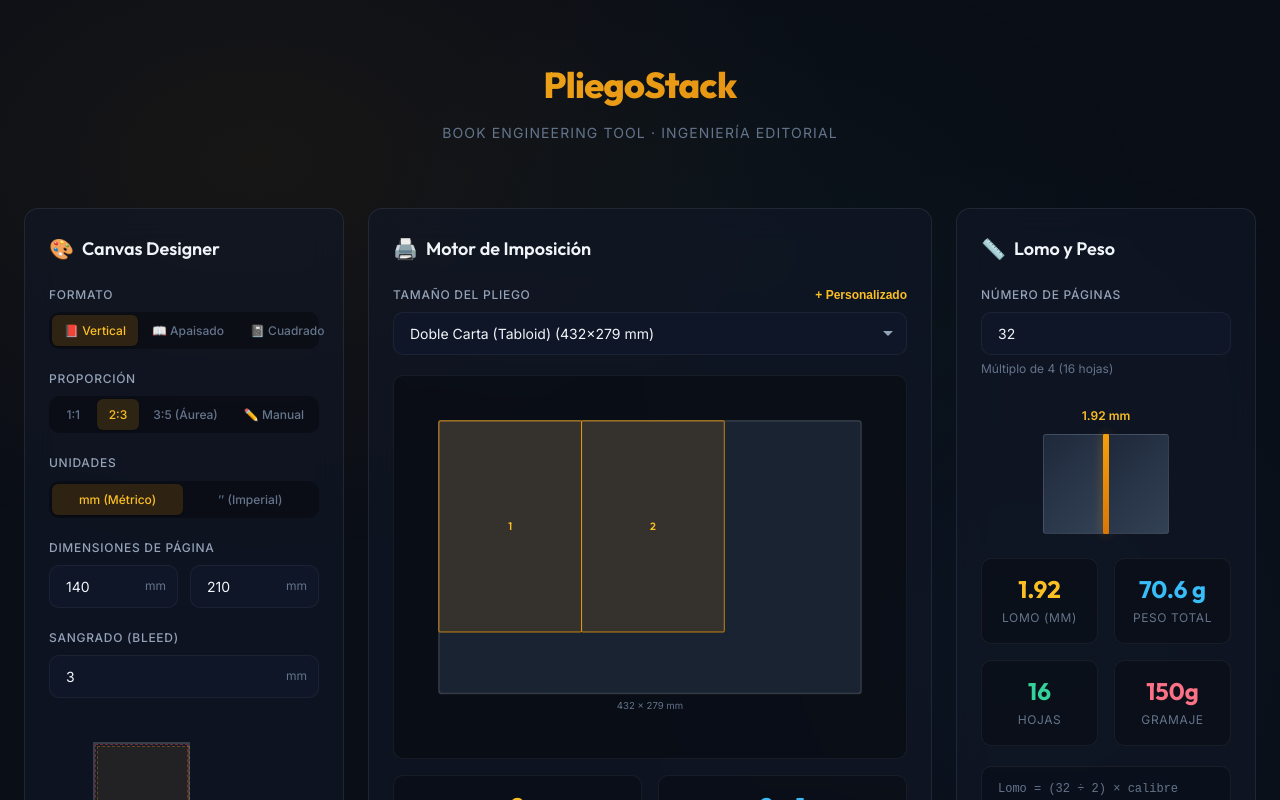
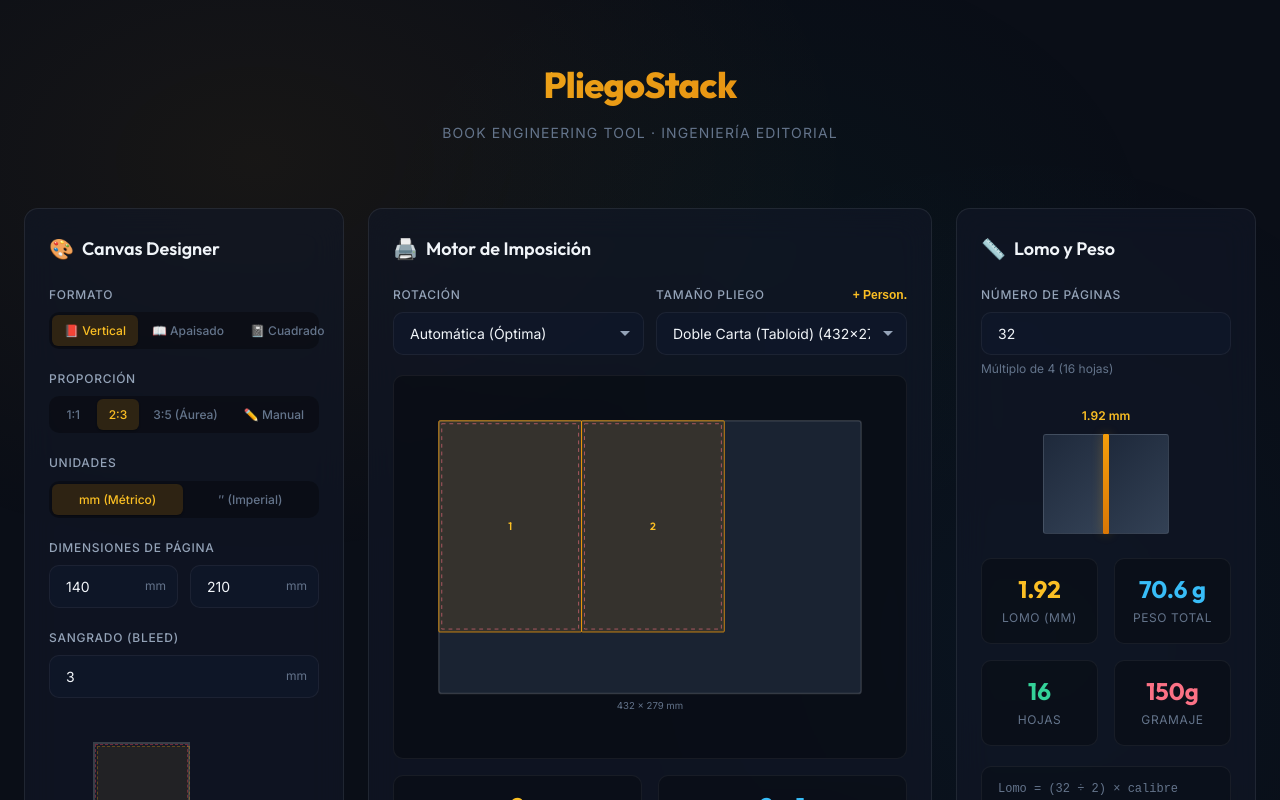
Before and after one commit to caravenas/book-engineering-tool, a React (Vite) app: page / in a window 1280 px wide. Shown: the top 800 px of the page. Built offline with nearby package versions, Linux system fonts and the light colour scheme.

Commit message:
added new features

```diff
--- a/src/components/ImpositionVisualizer.tsx
+++ b/src/components/ImpositionVisualizer.tsx
@@ -7,9 +7,12 @@ export function ImpositionVisualizer() {
     impositionResult,
     sheetSizeId,
     customSheetSizes,
+    pageOrientation,
+    bleed_mm,
     setSheetSize,
     addCustomSheetSize,
-    removeCustomSheetSize
+    removeCustomSheetSize,
+    setPageOrientation
   } = useBookStore();
 
   const [showCustomForm, setShowCustomForm] = useState(false);
@@ -71,14 +74,30 @@ export function ImpositionVisualizer() {
         />
 
         {/* Pages placed on sheet */}
-        {impositionResult.placements.map((p, i) => (
+        {impositionResult.placements.map((p, i) => {
+          // Inner rect for the safe zone (page minus bleed)
+          const safeX = p.x + bleed_mm;
+          const safeY = p.y + bleed_mm;
+          const safeW = p.width - bleed_mm * 2;
+          const safeH = p.height - bleed_mm * 2;
+
+          return (
             <g key={i}>
+              {/* Full page including bleed */}
               <rect
                 className="page-rect"
                 x={svgPadding + p.x * scale}
                 y={svgPadding + p.y * scale}
                 width={p.width * scale}
                 height={p.height * scale}
+              />
+              {/* Safe zone (no bleed) */}
+              <rect
+                className="safe-zone"
+                x={svgPadding + safeX * scale}
+                y={svgPadding + safeY * scale}
+                width={safeW * scale}
+                height={safeH * scale}
               />
               <text
                 className="page-number"
@@ -88,7 +107,8 @@ export function ImpositionVisualizer() {
                 {i + 1}
               </text>
             </g>
-        ))}
+          );
+        })}
 
         {/* Sheet dimensions label */}
         <text
@@ -126,9 +146,23 @@ export function ImpositionVisualizer() {
       </h2>
 
       {/* Sheet size selector */}
+      <div className="input-row">
+        <div className="form-group">
+          <label className="form-label">Rotación</label>
+          <select
+            className="form-input"
+            value={pageOrientation}
+            onChange={e => setPageOrientation(e.target.value as 'auto' | 'normal' | 'rotated')}
+          >
+            <option value="auto">Automática (Óptima)</option>
+            <option value="normal">Normal</option>
+            <option value="rotated">Rotada 90°</option>
+          </select>
+        </div>
+
         <div className="form-group">
           <label className="form-label" style={{ display: 'flex', justifyContent: 'space-between', alignItems: 'center' }}>
-          <span>Tamaño del pliego</span>
+            <span>Tamaño pliego</span>
             <button
               type="button"
               onClick={() => setShowCustomForm(!showCustomForm)}
@@ -137,7 +171,7 @@ export function ImpositionVisualizer() {
                 cursor: 'pointer', fontSize: 'var(--text-xs)', fontWeight: 600
               }}
             >
-            {showCustomForm ? 'Cancelar' : '+ Personalizado'}
+              {showCustomForm ? 'Cancelar' : '+ Person.'}
             </button>
           </label>
 
@@ -238,7 +272,26 @@ export function ImpositionVisualizer() {
             )}
           </div>
         )}
+      </div></div>
+
+      {/* Optimization Warning */}
+      {impositionResult && !impositionResult.optimal && impositionResult.pagesPerSide > 0 && (
+        <div style={{
+          background: 'rgba(244, 63, 94, 0.15)',
+          border: '1px solid rgba(244, 63, 94, 0.3)',
+          borderRadius: 'var(--radius-md)',
+          padding: 'var(--space-3)',
+          marginBottom: 'var(--space-4)',
+          display: 'flex',
+          gap: 'var(--space-2)',
+          alignItems: 'flex-start'
+        }}>
+          <span style={{ fontSize: '18px', lineHeight: 1 }}>⚠️</span>
+          <p style={{ margin: 0, fontSize: 'var(--text-xs)', color: 'var(--color-rose-400)' }}>
+            <strong>Disposición no óptima.</strong> Esta rotación genera más merma o ubica menos páginas que la orientación inversa.
+          </p>
         </div>
+      )}
 
       {/* SVG Diagram */}
       <div className="imposition-svg-container">
--- a/src/components/SubstrateSelector.tsx
+++ b/src/components/SubstrateSelector.tsx
@@ -1,4 +1,4 @@
-import { useState } from 'react';
+import { useState, useEffect } from 'react';
 import { useBookStore, getAllGrammageOptions } from '../store/useBookStore';
 import { SUBSTRATES } from '../data/substrates';
 
@@ -20,6 +20,26 @@ export function SubstrateSelector() {
   const currentSubstrate = SUBSTRATES.find(s => s.id === substrateId);
   const allOptions = getAllGrammageOptions(substrateId, customGrammages);
   const currentOption = allOptions.find(o => o.grammage === selectedGrammage);
+
+  // Auto-calculate caliper when grammage changes
+  useEffect(() => {
+    if (customG && currentSubstrate && currentSubstrate.options.length > 0) {
+      const gVal = parseInt(customG, 10);
+      if (!isNaN(gVal) && gVal > 0) {
+        // Find average ratio (caliper / grammage) for this substrate
+        const avgRatio = currentSubstrate.options.reduce(
+          (sum, opt) => sum + (opt.caliper / opt.grammage), 0
+        ) / currentSubstrate.options.length;
+
+        const estimatedCaliper = Math.round(gVal * avgRatio);
+        setCustomCaliper(estimatedCaliper.toString());
+      } else {
+        setCustomCaliper('');
+      }
+    } else if (!customG) {
+      setCustomCaliper('');
+    }
+  }, [customG, currentSubstrate]);
 
   const handleAddCustom = () => {
     const gVal = parseInt(customG, 10);
--- a/src/engine/imposition.ts
+++ b/src/engine/imposition.ts
@@ -78,13 +78,15 @@ function generatePlacements(
  * @param pageHeight_mm - Finished page height INCLUDING bleed on both sides
  * @param sheetWidth_mm - Press sheet width
  * @param sheetHeight_mm - Press sheet height
+ * @param orientation - 'auto' chooses best, 'normal' forces unrotated, 'rotated' forces 90°
  * @returns ImpositionResult with layout details and waste percentage
  */
 export function calculateImposition(
   pageWidth_mm: number,
   pageHeight_mm: number,
   sheetWidth_mm: number,
-  sheetHeight_mm: number
+  sheetHeight_mm: number,
+  orientation: 'auto' | 'normal' | 'rotated' = 'auto'
 ): ImpositionResult {
   // Validate inputs
   if (pageWidth_mm <= 0 || pageHeight_mm <= 0) {
@@ -98,46 +100,61 @@ export function calculateImposition(
   const normal = fitPages(pageWidth_mm, pageHeight_mm, sheetWidth_mm, sheetHeight_mm, false);
   const rotated = fitPages(pageWidth_mm, pageHeight_mm, sheetWidth_mm, sheetHeight_mm, true);
 
-  // Choose the orientation that fits more pages
-  const best = rotated.total > normal.total ? rotated : normal;
+  // The true optimum is whichever fits the most pages
+  const optimum = rotated.total > normal.total ? rotated : normal;
 
-  // If no pages fit at all
-  if (best.total === 0) {
+  // Apply user restriction
+  let selected;
+  if (orientation === 'normal') {
+    selected = normal;
+  } else if (orientation === 'rotated') {
+    selected = rotated;
+  } else {
+    selected = optimum;
+  }
+
+  // Check if chosen one is optimal
+  const isOptimal = selected.total >= optimum.total && selected.total > 0;
+
+  // If no pages fit at all in the chosen orientation
+  if (selected.total === 0) {
     return {
       pagesPerSide: 0,
       cols: 0,
       rows: 0,
-      rotated: false,
+      rotated: selected.rotated,
       wastePercentage: 100,
       usedArea_mm2: 0,
       totalArea_mm2: sheetWidth_mm * sheetHeight_mm,
       placements: [],
+      optimal: false,
     };
   }
 
   // Calculate areas
   const totalArea = sheetWidth_mm * sheetHeight_mm;
   const pageArea = pageWidth_mm * pageHeight_mm;
-  const usedArea = pageArea * best.total;
+  const usedArea = pageArea * selected.total;
   const wastePercentage = ((totalArea - usedArea) / totalArea) * 100;
 
   // Generate placements for visualization
   const placements = generatePlacements(
-    best.cols,
-    best.rows,
+    selected.cols,
+    selected.rows,
     pageWidth_mm,
     pageHeight_mm,
-    best.rotated
+    selected.rotated
   );
 
   return {
-    pagesPerSide: best.total,
-    cols: best.cols,
-    rows: best.rows,
-    rotated: best.rotated,
+    pagesPerSide: selected.total,
+    cols: selected.cols,
+    rows: selected.rows,
+    rotated: selected.rotated,
     wastePercentage,
     usedArea_mm2: usedArea,
     totalArea_mm2: totalArea,
     placements,
+    optimal: isOptimal,
   };
 }
--- a/src/store/useBookStore.ts
+++ b/src/store/useBookStore.ts
@@ -82,6 +82,7 @@ export const useBookStore = create<BookStore>((set, get) => ({
   pageHeight_mm: defaultDims.height,
   bleed_mm: 3,
   unitSystem: 'metric',
+  pageOrientation: 'auto',
 
   // Substrate
   substrateId: DEFAULT_SUBSTRATE,
@@ -135,6 +136,11 @@ export const useBookStore = create<BookStore>((set, get) => ({
 
   setUnitSystem: (unitSystem) => {
     set({ unitSystem });
+  },
+
+  setPageOrientation: (orientation) => {
+    set({ pageOrientation: orientation });
+    get().recalculate();
   },
 
   setSubstrate: (substrateId) => {
@@ -228,7 +234,8 @@ export const useBookStore = create<BookStore>((set, get) => ({
       pageWithBleedW,
       pageWithBleedH,
       sheet.width,
-      sheet.height
+      sheet.height,
+      state.pageOrientation
     );
 
     const caliper = getCaliper(state.substrateId, state.selectedGrammage, state.customGrammages);
--- a/src/styles/index.css
+++ b/src/styles/index.css
@@ -551,6 +551,14 @@ select.form-input {
   fill: rgba(245, 158, 11, 0.25);
 }
 
+.imposition-svg .safe-zone {
+  fill: transparent;
+  stroke: var(--color-rose-400);
+  stroke-width: 1;
+  stroke-dasharray: 4,4;
+  opacity: 0.6;
+}
+
 .imposition-svg .waste-area {
   fill: rgba(244, 63, 94, 0.06);
 }
--- a/src/types/index.ts
+++ b/src/types/index.ts
@@ -60,6 +60,7 @@ export interface ImpositionResult {
   usedArea_mm2: number;
   totalArea_mm2: number;
   placements: PagePlacement[];
+  optimal: boolean; // Tells if the chosen layout fits the most possible pages
 }
 
 // ─── Spine & Weight Results ──────────────────────────────────────────────
@@ -83,6 +84,9 @@ export interface BookConfig {
   pageHeight_mm: number;
   bleed_mm: number;
   unitSystem: UnitSystem;
+
+  // Manual Rotation
+  pageOrientation: 'auto' | 'normal' | 'rotated';
 
   // Substrate
   substrateId: string;
@@ -108,6 +112,7 @@ export interface BookStore extends BookConfig {
   setPageDimensions: (width_mm: number, height_mm: number) => void;
   setBleed: (bleed_mm: number) => void;
   setUnitSystem: (system: UnitSystem) => void;
+  setPageOrientation: (orientation: 'auto' | 'normal' | 'rotated') => void;
   setSubstrate: (substrateId: string) => void;
   setGrammage: (grammage: number) => void;
   setSheetSize: (sheetSizeId: string) => void;
```
Lines whose indentation alone changed are shown as unchanged.
